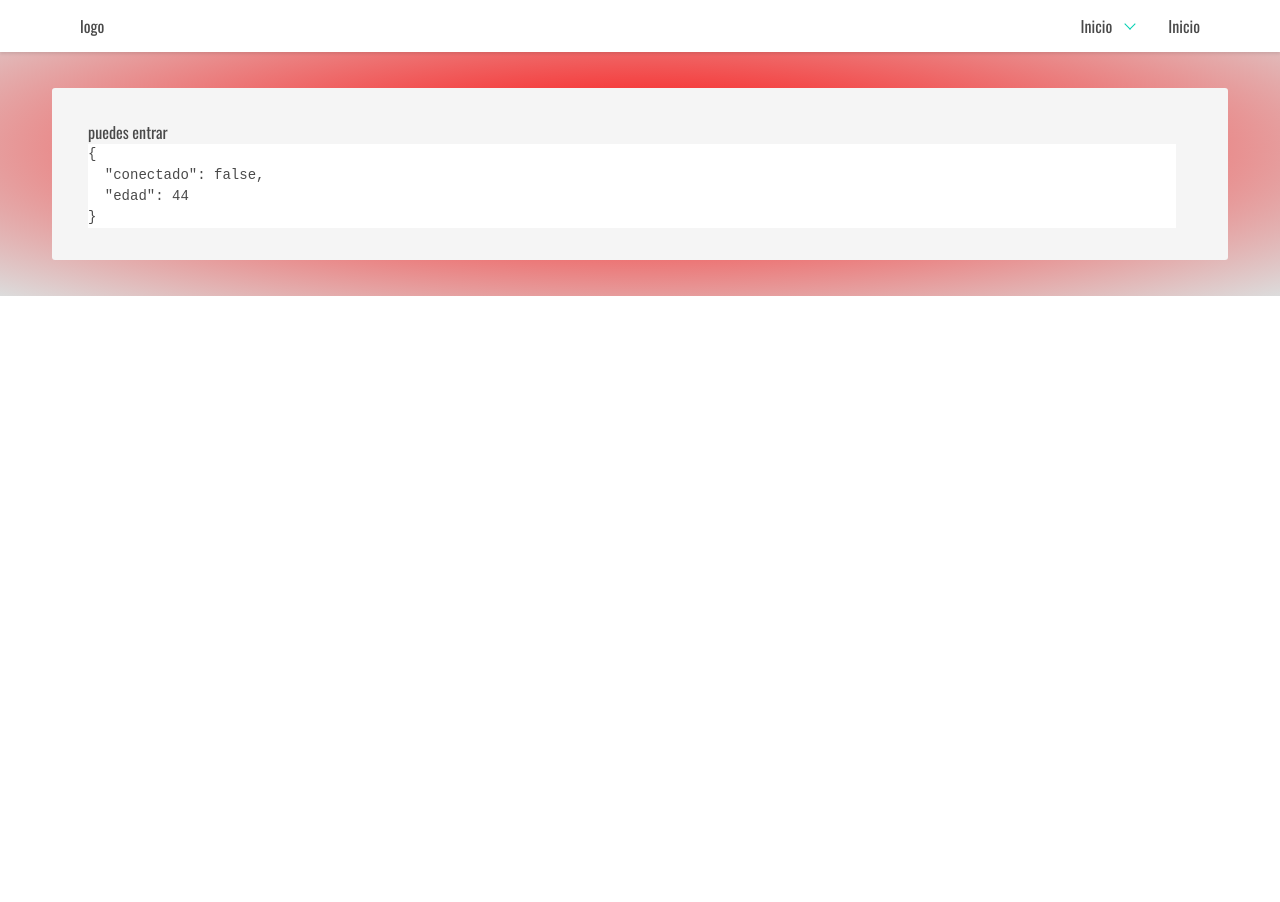
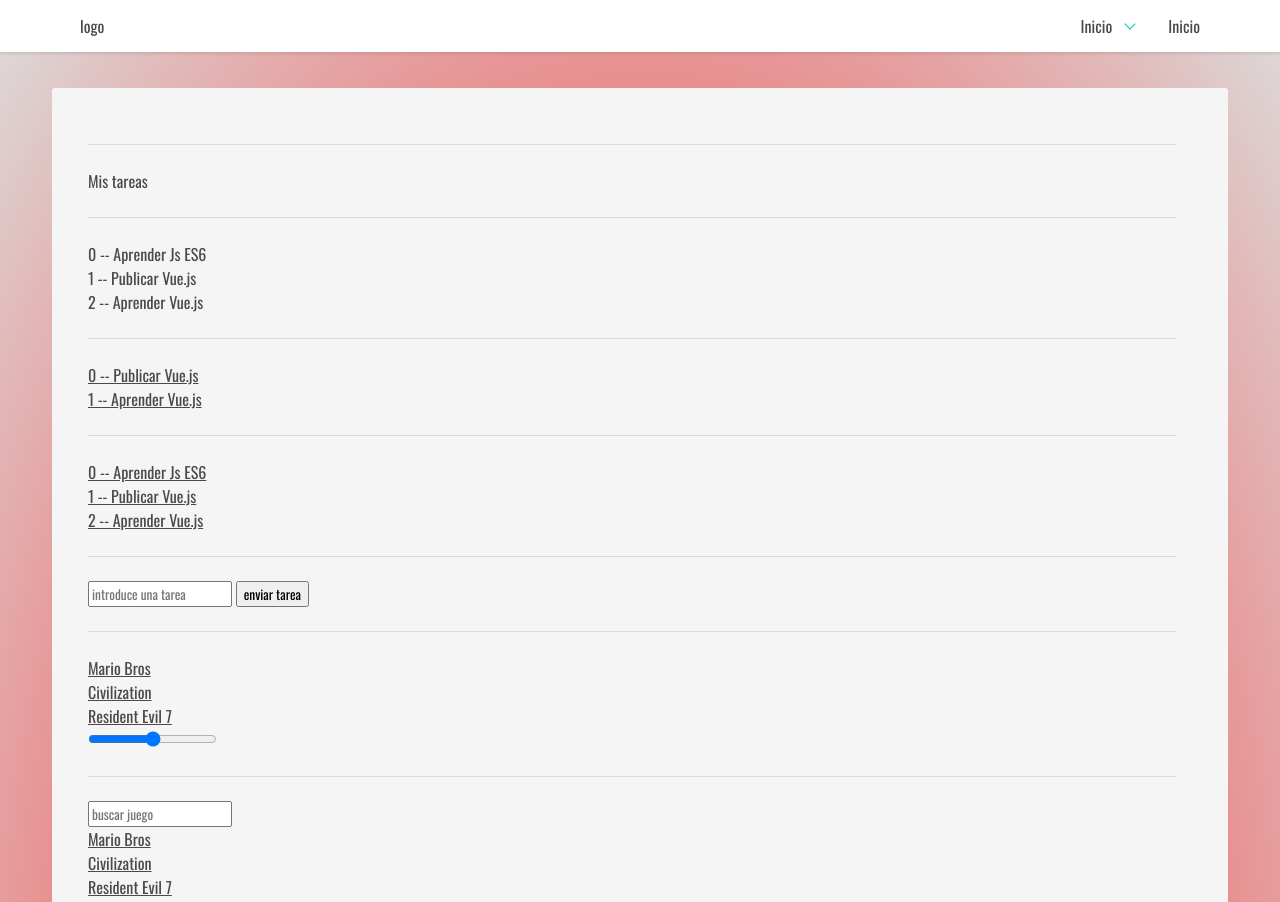
Before and after one commit to samsdial/vueBulma, a website: page src/pug/index.pug in a window 1280 px wide. Shown: the top 902 px of the page. Before the commit the page ends 800 px from the top, so only its background shows below. Drawn offline with nearby package versions, Linux system fonts and the light colour scheme; files that its build step writes are made by us from their sources.

Commit message:
Add nuevo curso Vue js Parte 2

```diff
--- a/docs/js/custom.js
+++ b/docs/js/custom.js
@@ -1,2 +1,2 @@
-"use strict";function getContent(){$(".notification").load("one.html")}function loadHTML(){$(".notification").load("two.html")}$(document).ready(function(){$(".getcontent").click(getContent),$(".loadhtml").click(loadHTML)});var vm=new Vue({el:"main",data:{conectado:!1,edad:44}});
+"use strict";function getContent(){$(".notification").load("one.html")}function loadHTML(){$(".notification").load("two.html")}$(document).ready(function(){$(".getcontent").click(getContent),$(".loadhtml").click(loadHTML)});var vm=new Vue({el:"main",data:{nuevaTarea:null,mensaje:"Hola mundo",tareas:[{titulo:"Aprender Vue.js",completado:!1,prioridad:!0,antiguedad:1},{titulo:"Aprender Js ES6",completado:!1,prioridad:!1,antiguedad:22},{titulo:"Publicar Vue.js",completado:!1,prioridad:!0,antiguedad:12}],busqueda:"",minimo:5,juegos:[{titulo:"Mario Bros",genero:"Batalla",puntuacion:9},{titulo:"Civilization",genero:"Estrategia",puntuacion:10},{titulo:"Resident Evil 7",genero:"Survial Horror",puntuacion:7}]},methods:{agregarTarea:function(){this.tareas.unshift(this.nuevaTarea),this.nuevaTarea=null},completarTarea:function(){console.log(tareas)}},computed:{mensajeaAlReves:function(){return this.mensaje.split("").reverse().join("")},tareasConPrioridad:function(){return this.tareas.filter(function(t){return t.prioridad})},tareasPorAntiguedad:function(){return this.tareas.sort(function(t,e){return e.antiguedad-t.antiguedad})},mejoresJuegos:function(){var t=this;return this.juegos.filter(function(e){return e.puntuacion>=t.minimo})},buscarJuego:function(){var t=this;return this.juegos.filter(function(e){return e.titulo.includes(t.busqueda)})}}});
 //# sourceMappingURL=custom.js.map
--- a/src/js/custom.js
+++ b/src/js/custom.js
@@ -22,7 +22,75 @@ input.addEventListener('keyup', () =>h2.innerHTML = input.value);
 const vm = new Vue ({
     el: 'main',
     data: {
-        conectado: false,
-        edad: 44,
+        nuevaTarea: null,
+        mensaje: 'Hola mundo',
+        tareas: [
+            {
+                titulo:'Aprender Vue.js',
+                completado: false,
+                prioridad: true,
+                antiguedad: 1
+            },
+            {
+                titulo:'Aprender Js ES6',
+                completado: false,
+                prioridad: false,
+                antiguedad: 22
+            },
+            {
+                titulo:'Publicar Vue.js',
+                completado: false,
+                prioridad: true,
+                antiguedad: 12
+            },
+        ],
+        busqueda: '',
+        minimo: 5,
+        juegos: [
+
+            {
+                titulo: 'Mario Bros',
+                genero: 'Batalla',
+                puntuacion: 9
+            },
+            {
+                titulo: 'Civilization',
+                genero: 'Estrategia',
+                puntuacion: 10
+            },
+            {
+                titulo: 'Resident Evil 7',
+                genero: 'Survial Horror',
+                puntuacion: 7
+            },
+        ]
+    },
+    methods:{
+        agregarTarea(){
+            this.tareas.unshift(this.nuevaTarea);
+            this.nuevaTarea = null;
+        },
+        completarTarea(){
+            console.log(tareas);
+        }
+
+    },
+    computed: {
+        mensajeaAlReves(){
+            return this.mensaje.split('').reverse().join('');
+        },
+        tareasConPrioridad(){
+            return this.tareas.filter((tarea) => tarea.prioridad);
+        },
+        tareasPorAntiguedad(){
+            return this.tareas.sort((a, b) => b.antiguedad - a.antiguedad);
+        },
+        mejoresJuegos(){
+            return this.juegos.filter((juego) => juego.puntuacion >= this.minimo);
+        },
+        buscarJuego(){
+            return this.juegos.filter((juego) => juego.titulo.includes(this.busqueda));
+        }
+
     }
 });
--- a/src/pug/index.pug
+++ b/src/pug/index.pug
@@ -21,8 +21,41 @@ block content
             .container
                 .columns.notification
                     .column
-                        h2.item(v-if="conectado") Estoy Conectado
-                        h2.list(v-if="edad < 16") No puedes entrar
-                        h2.list(v-else-if="edad > 200") Eres inmortal
-                        h2.list(v-else) puedes entrar
+                        hr
+                        h2 Mis tareas
+                        hr
+                        ul
+                            li(v-on:click="completarTarea(tarea)", v-for="(tarea, index) in tareas")
+                                p {{index }} -- {{ tarea.titulo }}
+                        hr
+                        ul
+                            li(v-for="(tarea, index) in tareasConPrioridad")
+                                a {{index }} -- {{ tarea.titulo }}
+                        hr
+                        ul
+                            li(v-for="(tarea, index) in tareasPorAntiguedad")
+                                a {{ index }} -- {{ tarea.titulo }}
+                        hr
+                        form(v-on:submit.prevent="agregarTarea")
+                            input(type="text", placeholder="introduce una tarea", v-model="nuevaTarea")
+                            input(type="submit", value="enviar tarea")
+                        hr
+                        ul
+                            li(v-for="juego in mejoresJuegos")
+                                a {{ juego.titulo }}
+                        input(type="range", min="0", max="10", v-model="minimo")
+                        hr
+                        input(type="search", v-model="busqueda", placeholder="buscar juego")
+                        ul
+                            li(v-for="juego in buscarJuego")
+                                a {{ juego.titulo}}
+
+                .columns.notification
+                    .column
                         pre {{ $data }}
+    .app
+        section.section
+            .container
+                .columns.notification
+                    .column
+                        h2 {{ mensaje }}
```
Also changed, not shown: README.md, docs/index.html, 1 other file.
